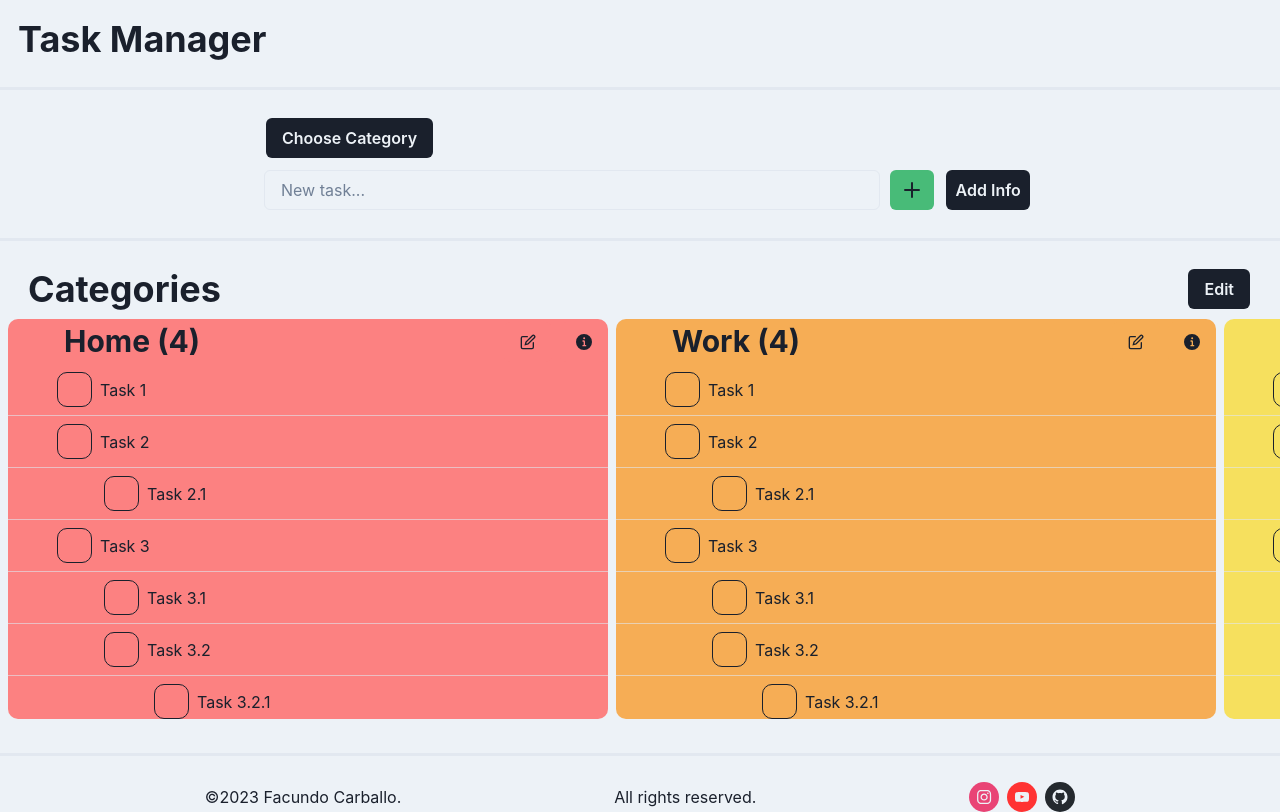
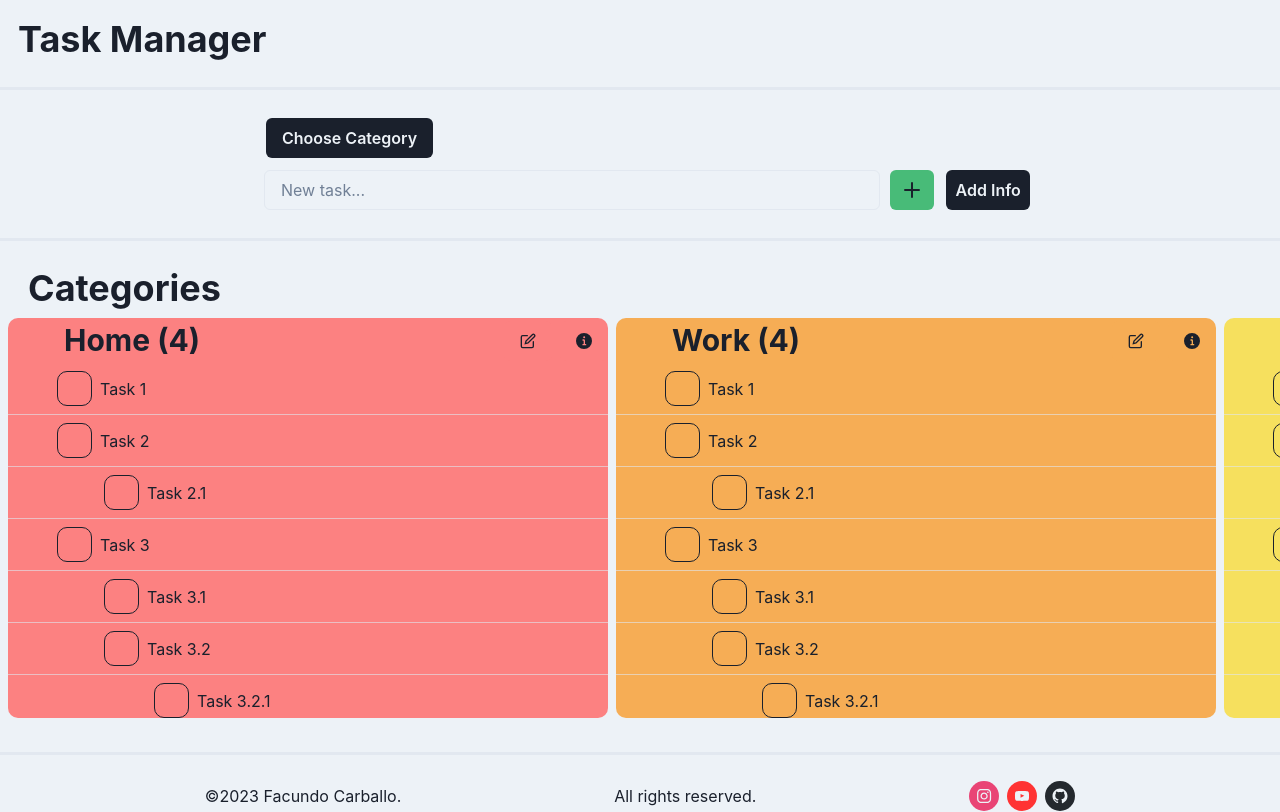
Before and after one commit to facundocarballo/task-manager-go, a Next.js app in the folder web/task-manager/: page / in a window 1280 px wide. Built offline with nearby package versions, Linux system fonts and the light colour scheme.

Commit message:
delete edit - category

```diff
--- a/web/task-manager/src/subpages/Categories.tsx
+++ b/web/task-manager/src/subpages/Categories.tsx
@@ -23,6 +23,7 @@ export const Categories = () => {
         // cats = newCats;
         setCategories(newCats);
     };
+
     // Component
     return (
         <VStack w='full'>
@@ -30,10 +31,6 @@ export const Categories = () => {
                 <Box w='20px' />
                 <Heading>Categories</Heading>
                 <Spacer />
-                <Button variant='secundary'>
-                    Edit
-                </Button>
-                <Box w='20px' />
             </HStack>
             <HStack
                 w='full'
@@ -43,13 +40,14 @@ export const Categories = () => {
                 {
                     categories == null ? null :
                         categories.map((cat, idx) =>
-                            <VStack
+                            <HStack
                                 key={idx}
                                 draggable
                                 onDragStart={() => { catDrag.current = idx }}
                                 onDragEnter={() => { catDrop.current = idx }}
                                 onDragEnd={handleOnDragEnd}
                             >
+
                                 <Category
                                     key={idx}
                                     title={cat.title}
@@ -58,7 +56,7 @@ export const Categories = () => {
                                     tasks={cat.tasks}
                                     id={cat.id}
                                 />
-                            </VStack>
+                            </HStack>
                         )
                 }
                 <Box w='10px' />
```
